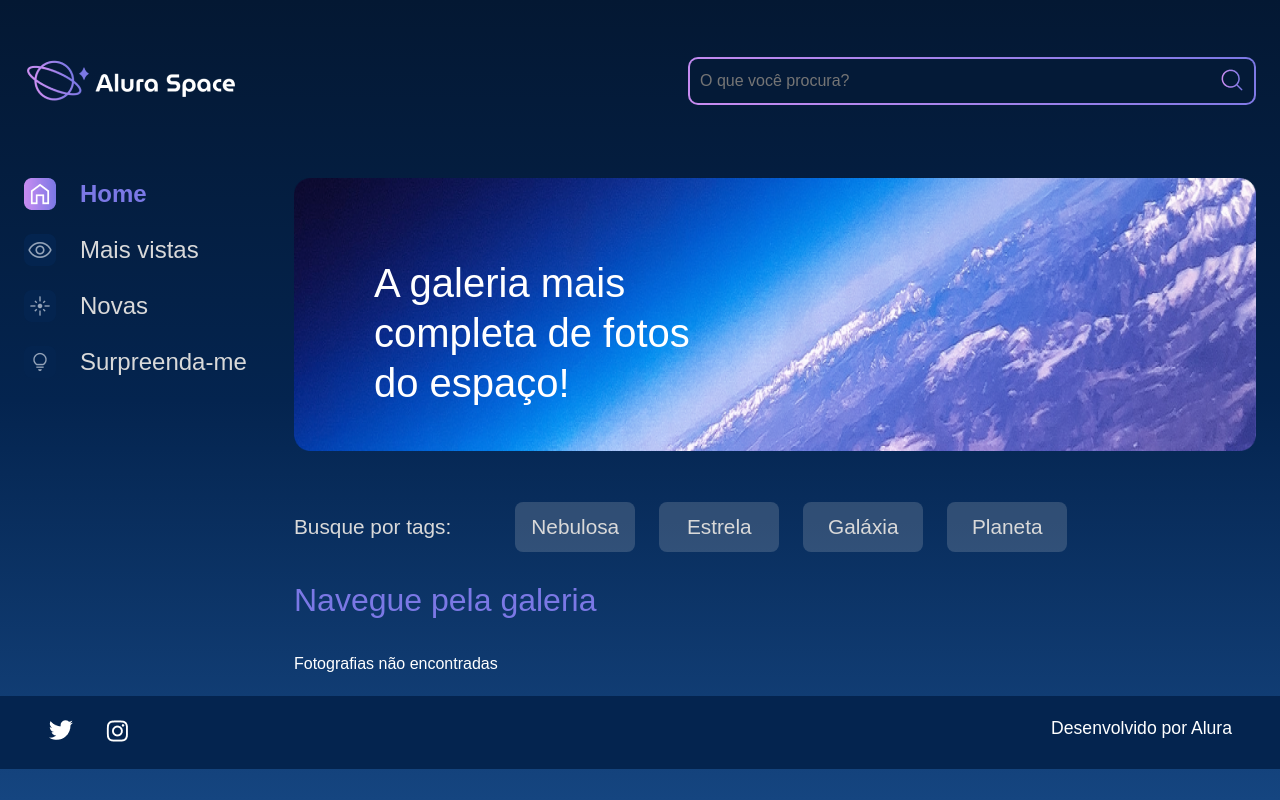
After one commit to Markus-Gerrits/alura-space, a Django app: page /search in a window 1280 px wide. The commit adds this page. Run offline with Django 5.2, Linux system fonts and the light colour scheme; data that the repository does not hold is empty.

Commit message:
Add search feature

```diff
--- a/galeria/urls.py
+++ b/galeria/urls.py
@@ -1,7 +1,8 @@
 from django.urls import path
-from galeria.views import index, imagem
+from galeria.views import index, imagem, search
 
 urlpatterns = [
     path('', index, name='index'),
-    path('imagem/<int:photo_id>', imagem, name='imagem')
+    path('imagem/<int:photo_id>', imagem, name='imagem'),
+    path('search', search, name='search')
 ]
--- a/galeria/views.py
+++ b/galeria/views.py
@@ -9,3 +9,13 @@ def index(request):
 def imagem(request, photo_id):
     photo = get_object_or_404(Phothography, pk=photo_id)
     return render(request, 'galeria/imagem.html', {'phothography': photo})
+
+def search(request):
+    photos = Phothography.objects.order_by("phothography_date").filter(published=True)
+
+    if "search" in request.GET:
+        name_for_search = request.GET['search']
+        if name_for_search:
+            photos = photos.filter(name__icontains=name_for_search)
+
+    return render(request, 'galeria/search.html', {"cards": photos})
--- a/setup/static/styles/style.css
+++ b/setup/static/styles/style.css
@@ -47,8 +47,8 @@ blockquote, q {
 blockquote:before, blockquote:after,
 q:before, q:after {
     content: '';
-    content: none;
 }
+
 table {
     border-collapse: collapse;
     border-spacing: 0;
@@ -115,6 +115,15 @@ table {
     cursor: pointer;
     width: 2rem;
     height: 2rem;
+}
+
+.buscar__button {
+    background: transparent;
+    border: none;
+}
+
+.buscar__form {
+    display: flex;
 }
 
 .cards {
--- a/templates/galeria/index.html
+++ b/templates/galeria/index.html
@@ -46,6 +46,10 @@
                             </div>
                         </li>
                         {% endfor %}
+                        {% else %}
+                        <div class="imagem__texto">
+                            <p>Fotografias não encontradas</p>
+                        </div>
                         {% endif %}
                     </ul>
                 </div>
--- a/templates/galeria/partials/_header.html
+++ b/templates/galeria/partials/_header.html
@@ -3,8 +3,12 @@
     <img src="{% static '/assets/logo/Logo(2).png' %}" alt="Logo da Alura Space" />
     <div class="cabecalho__busca">
         <div class="busca__fundo">
-            <input class="busca__input" type="text" placeholder="O que você procura?">
-            <img class="busca__icone" src="{% static '/assets/ícones/1x/search.png' %}" alt="ícone de search">
+            <form class="buscar__form" action="{% url 'search' %}">
+                <input class="busca__input" type="text" name="search" placeholder="O que você procura?">
+                <button class="buscar__button" type="submit">
+                    <img class="busca__icone" src="{% static '/assets/ícones/1x/search.png' %}" alt="ícone de search">
+                </button>
+            </form>
         </div>
     </div>
 </header>
--- /dev/null
+++ b/templates/galeria/search.html
@@ -0,0 +1,60 @@
+{% extends 'galeria/base.html' %}
+{% load static %}
+{% block content %}
+<div class="pagina-inicial">
+    {% include 'galeria/partials/_header.html' %}
+    <main class="principal">
+        {% include 'galeria/partials/_side_menu.html' %}
+        <section class="conteudo">
+            <section class="banner">
+                <img class="banner__imagem" src="{% static '/assets/imagens/Banner(2).png' %}" alt="banner Alura Space">
+                <h1 class="banner__titulo"> A galeria mais completa de fotos do espaço!</h1>
+            </section>
+            <section class="tags">
+                <p class="tags__titulo">Busque por tags:</p>
+                <ul class="tags__lista">
+                    <li class="tags__tag">Nebulosa</li>
+                    <li class="tags__tag">Estrela</li>
+                    <li class="tags__tag">Galáxia</li>
+                    <li class="tags__tag">Planeta</li>
+                </ul>
+            </section>
+            <section class="galeria">
+                <div class="cards">
+                    <h2 class="cards__titulo">Navegue pela galeria</h2>
+                    <ul class="cards__lista">
+                        {% if cards %}
+                        {% for phothography in cards %}
+                        <li class="card">
+                            <a href="{% url 'imagem' phothography.id %}">
+                                {% if phothography.photo == "" or phothography.photo == null %}
+                                    <img class="card__imagem" src="{% static '/assets/imagens/galeria/not-found.png'%}" alt="foto">
+                                {% else %}
+                                    <img class="card__imagem" src="{{ phothography.photo.url }}" alt="foto">
+                                {% endif %}
+                            </a>
+
+                            <span class="card__tag">Estrelas</span>
+                            <div class="card__info">
+                                <p class="card__titulo">{{ phothography.name }}</p>
+                                <div class="card__texto">
+                                    <p class="card__descricao">{{ phothography.legend }}</p>
+                                    <span>
+                                        <img src="{% static '/assets/ícones/1x/favorite_outline.png' %}" alt="ícone de coração">
+                                    </span>
+                                </div>
+                            </div>
+                        </li>
+                        {% endfor %}
+                        {% else %}
+                        <div class="imagem__texto">
+                            <p>Fotografias não encontradas</p>
+                        </div>
+                        {% endif %}
+                    </ul>
+                </div>
+            </section>
+        </section>
+    </main>
+</div>
+{% endblock %}
```
Also changed, not shown: static/styles/style.css (+10 -1 lines), 1 other file.
